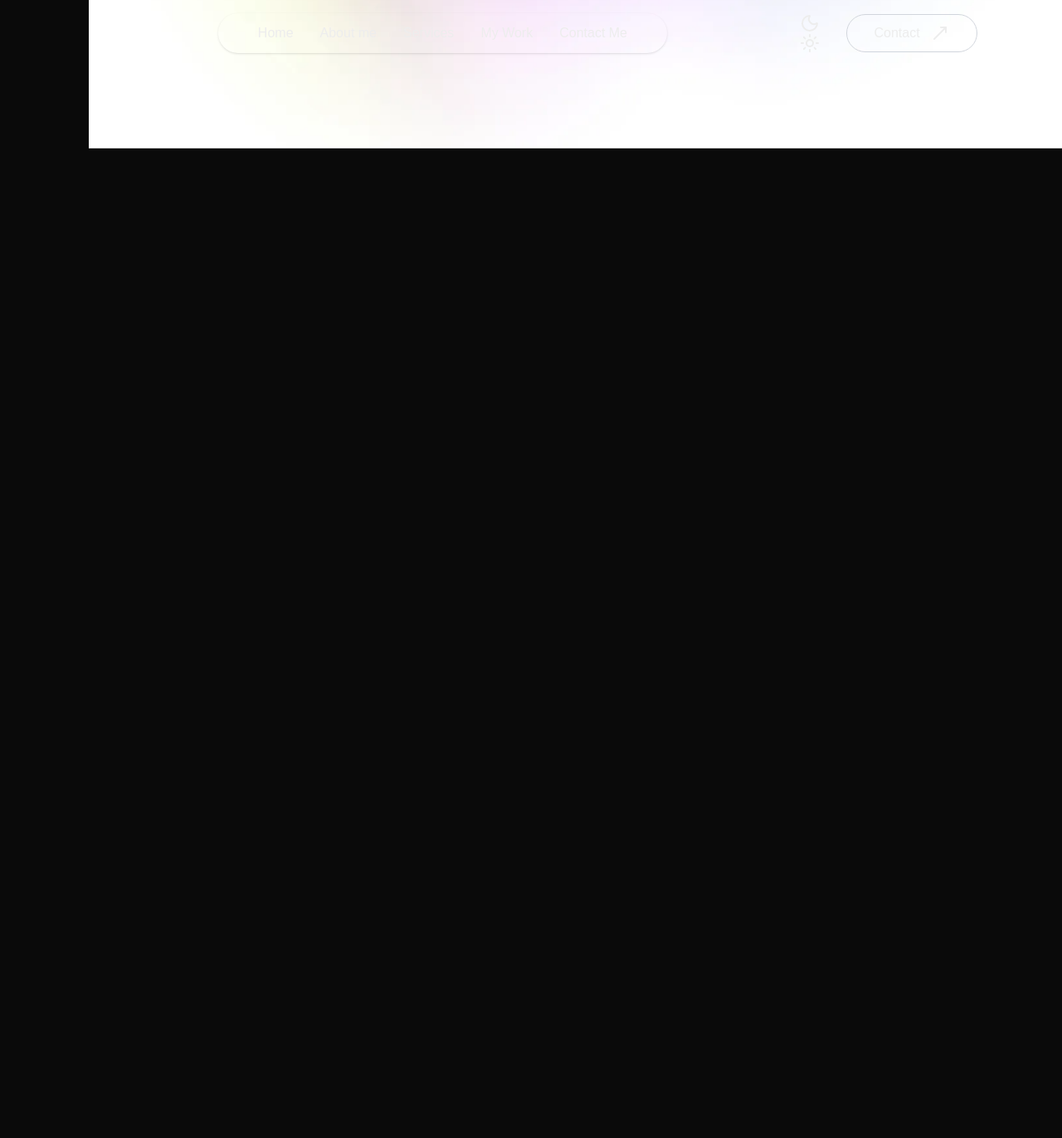
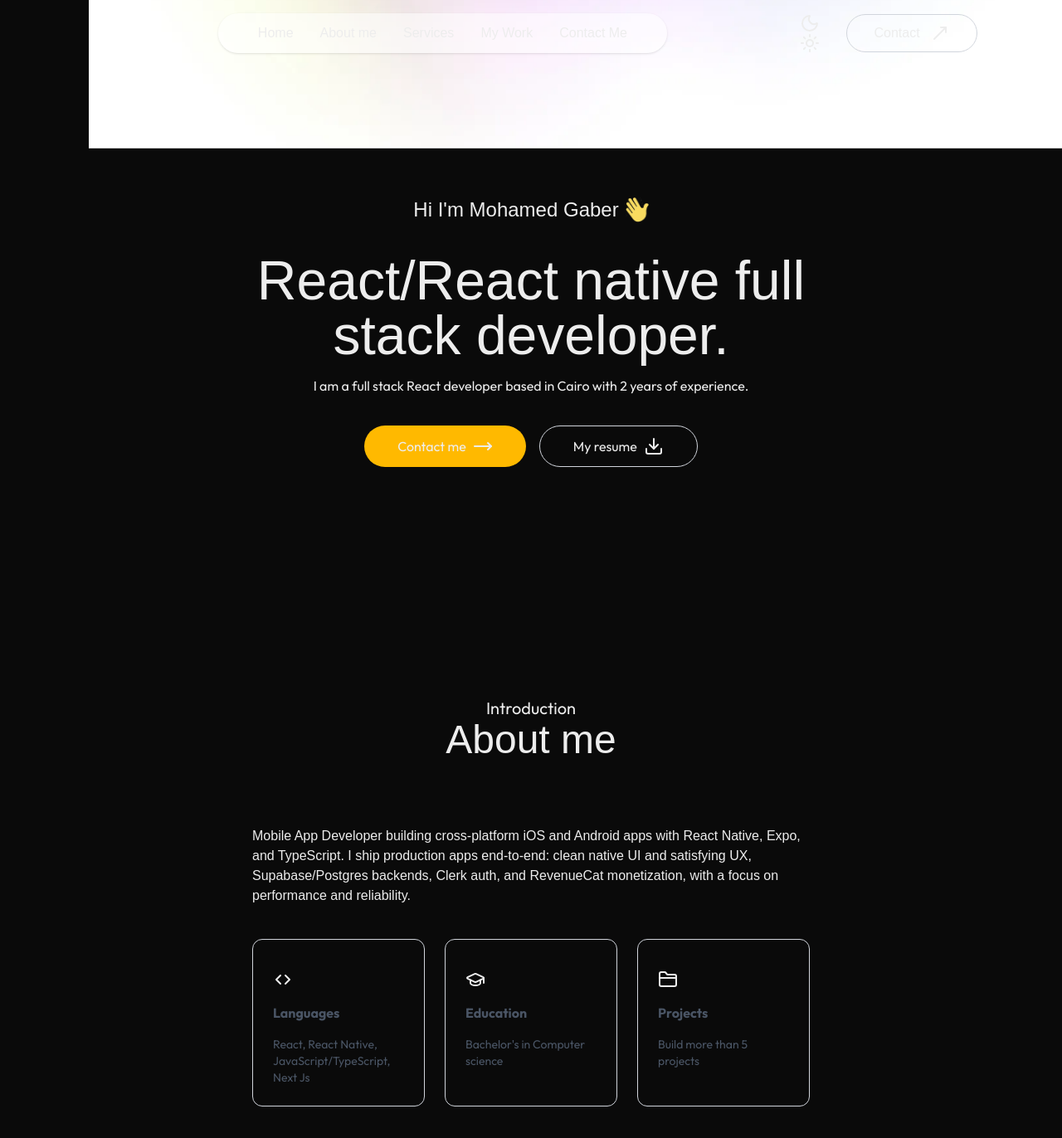
Before and after one commit to G1d00/portfolio, a Next.js app: page / in a window 1280 px wide. Shown: the top 1372 px of the page at 83% size. Before the commit the page ends 800 px from the top, so only its background shows below. Built offline with nearby package versions, Linux system fonts and the light colour scheme; a web font is replaced by a local one.

Commit message:
add introduction and header

```diff
--- a/app/page.tsx
+++ b/app/page.tsx
@@ -1,9 +1,13 @@
+import Header from "@/components/Header";
 import NavBar from "../components/NavBar"
+import Introduction from "@/components/Introduction";
 
 export default function Home() {
   return (
     <>
       <NavBar/>
+      <Header/>
+      <Introduction/>
     </>
   );
 }
--- /dev/null
+++ b/components/Header.tsx
@@ -0,0 +1,26 @@
+import React from 'react'
+import Image from 'next/image'
+import temp from "../assets/temp.png"
+import wave from "../assets/wave.png"
+import { Hand, MoveRight, Download } from 'lucide-react';
+
+const Header = () => {
+  return (
+    <div className='w-11/12 max-w-3xl text-center flex flex-col items-center justify-center gap-4 mx-auto h-screen'>
+      {/* <Image src={temp} alt='' className='w-30 h-auto rounded-full'/> */}
+      <h3 className='flex items-center justify-center gap-2 text-xl md:text-2xl mb-5 font-ovo'>Hi I'm Mohamed Gaber<Image src={wave} alt='' className='w-7'/></h3>
+      <h1 className='text-3xl sm:text-6xl lg:text-[66px] font-ovo'>React/React native full stack developer.</h1>
+      <p>I am a full stack React developer based in Cairo with 2 years of experience.</p>
+      <div className='flex gap-4 mt-5'>
+        <button className=' bg-amber-400 rounded-4xl px-10 py-3'>
+          <a className='flex flex-row items-center justify-center gap-2'>Contact me <MoveRight/></a>
+        </button>
+        <button className='border border-gray-300 rounded-4xl px-10 py-3'>
+          <a className='flex flex-row items-center justify-center gap-2'>My resume <Download/></a>
+        </button>
+      </div>
+    </div>
+  )
+}
+
+export default Header
--- /dev/null
+++ b/components/Introduction.tsx
@@ -0,0 +1,42 @@
+import React from 'react'
+import Image from 'next/image'
+import temp from "../assets/temp.png"
+import { ChevronsLeftRight, FolderClosed, GraduationCap } from 'lucide-react'
+
+const Introduction = () => {
+  return (
+    <div className='w-full scroll-mt-20 py-10 px-[12%]'>
+        <h4 className='text-xl text-center'>Introduction</h4>
+        <h2 className='text-5xl font-ovo text-center'>About me</h2>
+        <div className='flex flex-col items-center my-20'>
+            {/* <div className='mx-auto max-w-max relative'>
+                <Image src={temp} alt='' className='w-64 sm:w-80 rounded-3xl max-w-none'/>
+                <div className='bg-white w-1/2 aspect-square absolute right-0 bottom-0 rounded-full translate-x-1/4 translate-y-1/3 shadow-[0_4px_55px_rgba(149,0,162,0.15)] flex items-center justify-center'>
+                    <Image src={temp} alt='' className='animate-spin_slow'/>
+                    <Image src={temp} alt='' className='w-1/4 absolute top-1/2 left-1/2 -translate-x-1/2 -translate-y-1/2'/>
+                </div>
+            </div> */}
+            <p className='mb-10 max-w-2xl font-ovo'>Mobile App Developer building cross-platform iOS and Android apps with React Native, Expo, and TypeScript. I ship production apps end-to-end: clean native UI and satisfying UX, Supabase/Postgres backends, Clerk auth, and RevenueCat monetization, with a focus on performance and reliability.</p>
+            <ul className='grid grid-cols-1 sm:grid-cols-3 gap-6 max-w-2xl'>
+                <li className='border border-gray-300 rounded-xl p-6 cursor-pointer hover:bg-[#FCF4FF] hover:-translate-y-1 duration-500 hover:shadow-[4px_4px_0_#000]'>
+                    <ChevronsLeftRight className='mt-3'/>
+                    <h3 className='font-semibold text-gray-600 my-4'>Languages</h3>
+                    <p className='text-gray-600 text-sm'>React, React Native, JavaScript/TypeScript, Next Js</p>
+                </li>
+                <li className='border border-gray-300 rounded-xl p-6 cursor-pointer hover:bg-[#FCF4FF] hover:-translate-y-1 duration-500 hover:shadow-[4px_4px_0_#000]'>
+                    <GraduationCap className='mt-3'/>
+                    <h3 className='font-semibold text-gray-600 my-4'>Education</h3>
+                    <p className='text-gray-600 text-sm'>Bachelor's in Computer science</p>
+                </li>
+                <li className='border border-gray-300 rounded-xl p-6 cursor-pointer hover:bg-[#FCF4FF] hover:-translate-y-1 duration-500 hover:shadow-[4px_4px_0_#000]'>
+                    <FolderClosed className='mt-3'/>
+                    <h3 className='font-semibold text-gray-600 my-4'>Projects</h3>
+                    <p className='text-gray-600 text-sm'>Build more than 5 projects</p>
+                </li>
+                </ul>
+        </div>
+    </div>
+  )
+}
+
+export default Introduction
--- a/components/NavBar.jsx
+++ b/components/NavBar.jsx
@@ -1,6 +1,6 @@
 'use client'
 
-import React, { useRef, useState } from 'react'
+import React, { useEffect, useRef, useState } from 'react'
 import Image from 'next/image'
 import { MoveUpRight, Moon, Menu, Sun, X } from 'lucide-react';
 import headerBg from "../assets/header-bg-color.png";
@@ -8,15 +8,24 @@ import headerBg from "../assets/header-bg-color.png";
 const NavBar = () => {
 
   const [isMenuOpen, setIsMenuOpen] = useState(false);
+  const [isScrolled, setIsScrolled] = useState(false);
+
+  useEffect(() => {
+    const handleScroll= () => setIsScrolled(window.scrollY > 0)
+
+    window.addEventListener('scroll', handleScroll, {passive: true})
+
+    return () => window.removeEventListener('scroll', handleScroll)
+  }, [])
 
   return (
     <>
         <div className='fixed top-0 right-0 w-11/12 -z-10 translate-y-[-80%]'>
             <Image src={headerBg} alt="" width={500} height={500} className='w-full h-auto'/>
         </div>
-        <nav className='flex items-center justify-between px-5 lg:px-8 xl:px-[8%] py-4 fixed w-full z-50'>
+        <nav className={`flex items-center justify-between px-5 lg:px-8 xl:px-[8%] py-4 fixed w-full z-50 transition-all duration-300 ${isScrolled ? 'bg-white/50 backdrop-blur-lg shadow-sm' : ""}`}>
             <div/>
-            <ul className='hidden md:flex items-center gap-6 lg:gap-8 rounded-full shadow-sm bg-opacity-50 px-12 py-3 font-ovo'>
+            <ul className={`hidden md:flex items-center gap-6 lg:gap-8 px-12 py-3 font-ovo ${isScrolled ? "" : "rounded-full shadow-sm bg-white/50"}`}>
                 <li><a href=''>Home</a></li>
                 <li><a href=''>About me</a></li>
                 <li><a href=''>Services</a></li>
```
Also changed, not shown: assets/temp.png (added), assets/wave.png (added).
